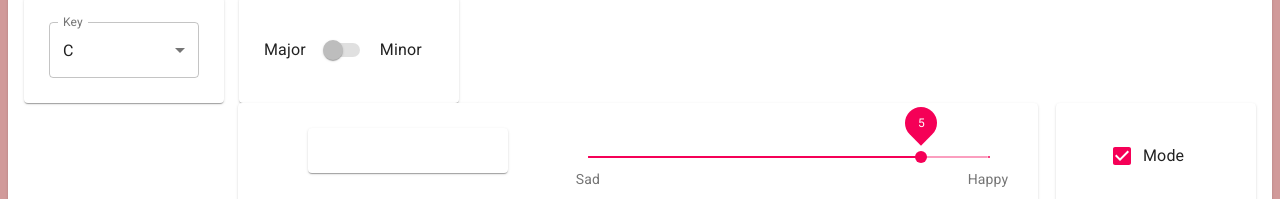
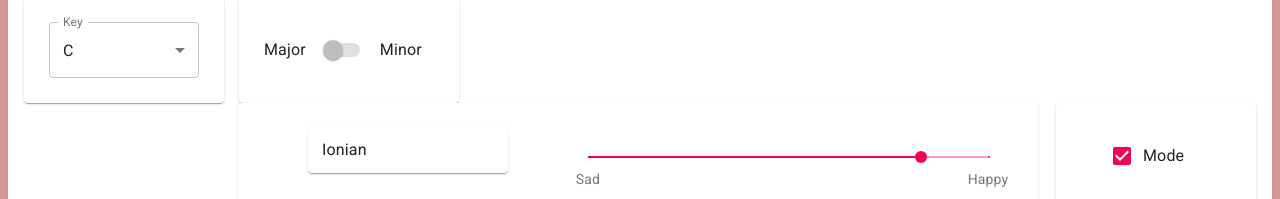
Before and after one commit to DillonNotDylan/COP4331-BigProject, a React (Create React App) app: page / in a window 1280 px wide. Both pictures are taken after a click on the label "Mode". Shown: the part 109-308 px from the top of the page. Built offline with nearby package versions, Linux system fonts and the light colour scheme.

Commit message:
connected toolbar and loopbox

```diff
--- a/src/components/Tools/KeyBox.js
+++ b/src/components/Tools/KeyBox.js
@@ -43,12 +43,11 @@ const cardStyles = makeStyles({
 
 });
 
-export default function KeyBox({currOption, grabKey, grabMode}) {
+export default function KeyBox({currOption, grabKey, grabMode, status, switchStatus}) {
 
 	const boxClasses = boxStyles();
 	const cardClasses = cardStyles();
 	const[currKey, setKey] = React.useState(1);
-	const[status, switchStatus] = React.useState(currOption);
 
 	const handleChange = (event) => {
 		setKey(event.target.value);
@@ -56,10 +55,9 @@ export default function KeyBox({currOption, grabKey, grabMode}) {
 	};
 
 	const handleStatus = () =>{
-		switchStatus(!status)
-		if (status) grabMode(5);
-		else grabMode(1);
-
+		switchStatus(!status);
+		(status) ? grabMode(5) : grabMode(2);
+		return status;
 	}
 
 	return(
@@ -104,7 +102,7 @@ export default function KeyBox({currOption, grabKey, grabMode}) {
 					<Grid item>
 						<Switch
 							disabled={currOption}
-							onClick={status}
+							onClick={handleStatus}
 							color="default"
 							inputProps={{ 'aria-label': 'checkbox with default color' }}
 						/>
--- a/src/components/Tools/ModeBox.js
+++ b/src/components/Tools/ModeBox.js
@@ -109,36 +109,41 @@ const marks = [
 	}
 ]
 
-export default function ModeBox ({setOption , grabMode, currOption}){
+export default function ModeBox ({setOption, currOption, grabMode, status, switchStatus}){
 
 	const boxClasses = boxStyles();
 	const cardClasses = cardStyles();
-	const[currMode, setMode] = React.useState(''); // lists options of modes
+	const[currMode, setMode] = React.useState('Ionian'); // lists options of modes
 	const[modeState, modeSwitch] = React.useState(false); // enables option for mode
 
 	const handleOption = (event, val) => {
+
 		let temp = marks[val].mode;
 		setMode(temp);
 		grabMode(marks[val].value);
 	};
 
 	const handleCheck = () => {
+		modeSwitch(!modeState);
+		setOption(modeState);
 		setToSwitchVal();
 
-		modeSwitch(!modeState);
-
-
-		setOption(modeState);
 	}
 
 	const setToSwitchVal = () => {
-		(currOption) ? (grabMode(5) && setMode('Ionian')) : (grabMode(2) && setMode('Minor'))
-		console.log("here");
-
+		if (!status) {
+			grabMode(5);
+			setMode(marks[5].mode);
+		}
+		else {
+			grabMode(2);
+			setMode(marks[2].mode);
+			switchStatus(status);
+		}
 	}
 
-	function valuetext(value) {
-		return (`${value + 1}`);
+	function valueLabelFormat(value) {
+		return marks.findIndex((mark) => mark.value === value) + 1;
 	  }
 
 	return(
@@ -169,9 +174,10 @@ export default function ModeBox ({setOption , grabMode, currOption}){
 							aria-labelledby="discrete-slider-restrict"
 							step={null}
 							marks={marks}
-							valueLabelDisplay="on"
-							getAriaValueText={valuetext}
+							valueLabelDisplay="auto"
+							valueLabelFormat={valueLabelFormat}
 							track='false'
+							key={5}
 							onChange={handleOption}
 						/>
 					</ section>
--- a/src/components/Tools/ToolPage.js
+++ b/src/components/Tools/ToolPage.js
@@ -24,7 +24,9 @@ const useStyles = makeStyles((theme) => ({
 
 const ToolPage = ({grabKey, grabMode}) => {
     const classes = useStyles();
-    const [currOption, setOption] = useState(false);
+    const [currOption, setOption] = useState(true);
+    const[status, switchStatus] = React.useState(false);
+
     return(
         <div>
             <br />
@@ -32,10 +34,10 @@ const ToolPage = ({grabKey, grabMode}) => {
                 <CardContent>
                     <Grid container>
                         <Grid item xs>
-                            <KeyBox currOption={!currOption} grabKey={grabKey} grabMode={grabMode}/>
+                            <KeyBox currOption={!currOption} grabKey={grabKey} grabMode={grabMode} status={status} switchStatus={switchStatus}/>
                         </Grid>
                         <Grid item xs sm>
-                            <ModeBox setOption={setOption} grabMode={grabMode} currOption={currOption}/>
+                            <ModeBox setOption={setOption} currOption={currOption} grabMode={grabMode} status={status} switchStatus={switchStatus}/>
                         </Grid>
                     </Grid>
                 </CardContent>
```
